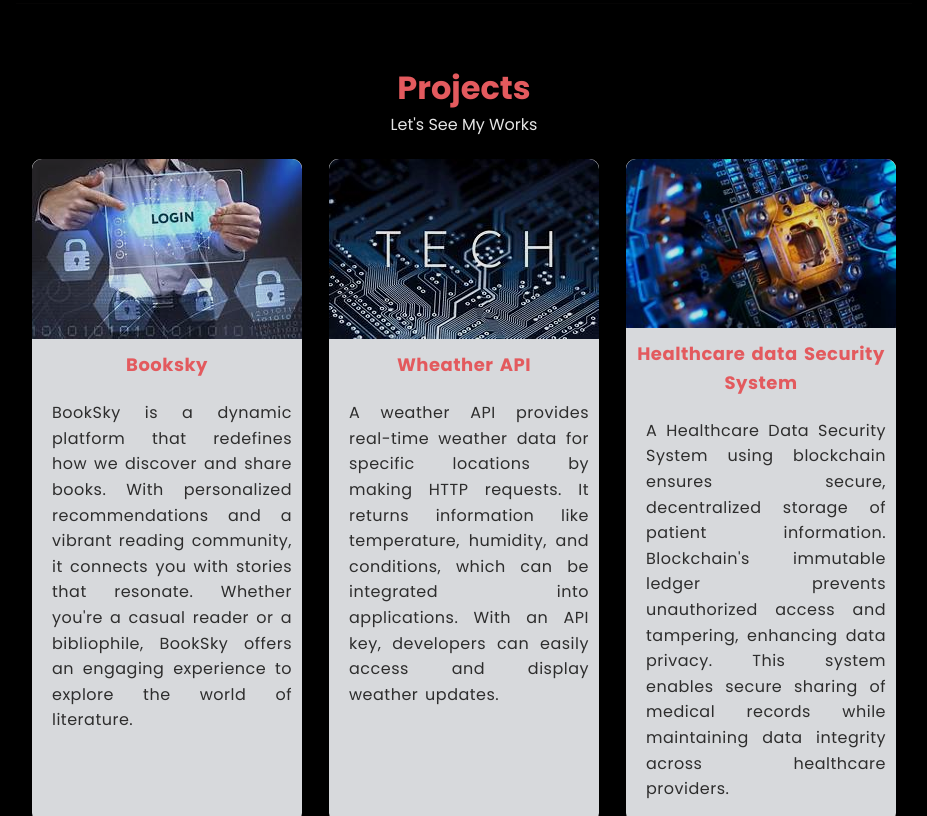
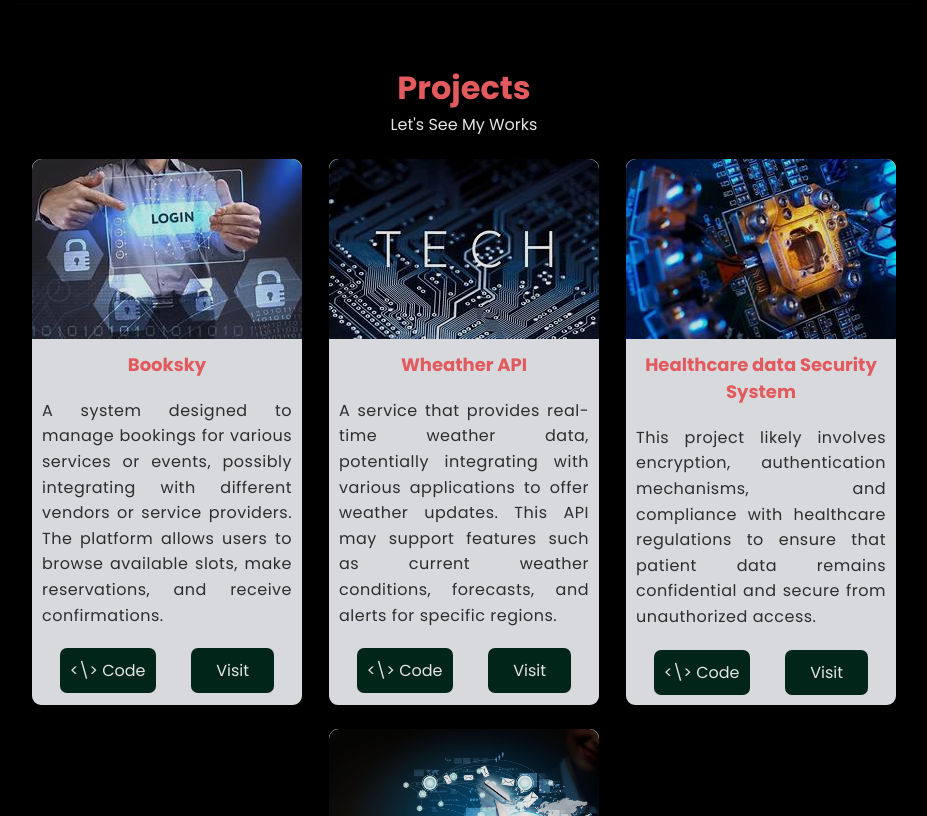
Before and after one commit to vengat10/Personal_Website, a plain HTML site: page index.html in a window 1280 px wide. Shown: the part 1506-2322 px from the top of the page, without its empty margins (176-1103 px from the left). Drawn offline with Linux system fonts and the light colour scheme.

Commit message:
added project button

```diff
--- a/index.html
+++ b/index.html
@@ -134,22 +134,38 @@
             <div class="project1">
                 <img src="img/1.jpeg">
                 <h3>Booksky</h3>
-                <p>BookSky is a dynamic platform that redefines how we discover and share books. With personalized recommendations and a vibrant reading community, it connects you with stories that resonate. Whether you're a casual reader or a bibliophile, BookSky offers an engaging experience to explore the world of literature.</p>
+                <p> A system designed to manage bookings for various services or events, possibly integrating with different vendors or service providers. The platform allows users to browse available slots, make reservations, and receive confirmations.</p>
+                <div class="button">
+                    <a href="https://github.com/vengat10/My_Blog.git" class="code"><\> Code</a>
+                    <a href="" class="view">Visit</a>
+                </div>
             </div>
             <div class="project1">
                 <img src="img/6.jpeg">
                 <h3>Wheather API</h3>
-                <p>A weather API provides real-time weather data for specific locations by making HTTP requests. It returns information  like temperature, humidity, and conditions, which can be integrated into applications. With an API key, developers can easily access and display weather updates.</p>
+                <p> A service that provides real-time weather data, potentially integrating with various applications to offer weather updates. This API may support features such as current weather conditions, forecasts, and alerts for specific regions.</p>
+                <div class="button">
+                    <a href="https://github.com/vengat10/wheather-API.git"  class="code"><\> Code</a>
+                    <a href="" class="view">Visit</a>
+                </div>
             </div>
             <div class="project1">
-                <img src="img/2.jpeg" style="width: 270px;">
+                <img src="img/2.jpeg" style="width: 270px; height: 180px;">
                 <h3>Healthcare data Security System</h3>
-                <p>A Healthcare Data Security System using blockchain ensures secure, decentralized storage of patient information. Blockchain's immutable ledger prevents unauthorized access and tampering, enhancing data privacy. This system enables secure sharing of medical records while maintaining data integrity across healthcare providers.</p>
+                <p> This project likely involves encryption, authentication mechanisms, and compliance with healthcare regulations to ensure that patient data remains confidential and secure from unauthorized access.</p>
+                <div class="button">
+                    <a href="https://github.com/vengat10/healthcare-data.git" class="code"><\> Code</a>
+                    <a href="" class="view">Visit</a>
+                </div>
             </div>
             <div class="project1">
                 <img src="img/4.jpg" style="width: 270px; height: 180px;">
                 <h3>Sport Complex Booking System</h3>
-                <p>A Sports Complex Booking System streamlines the reservation process for facilities like courts, fields, and gyms. Users can easily view availability, book slots, and manage their reservations online. The system ensures efficient facility usage and provides a seamless experience for both users and administrators.</p>
+                <p>A management tool for reserving facilities at a sports complex. It allows users to view availability, book time slots, and manage their reservations. This system may also include payment proceed upcoming.</p>
+                <div class="button">
+                    <a href="https://github.com/vengat10/Personal_Website.git" class="code"><\> Code</a>
+                    <a href="" class="view">Visit</a>
+                </div>
             </div>
         </div>
     </section><hr>
--- a/style.css
+++ b/style.css
@@ -21,15 +21,6 @@ body {
     font-family: "Poppins", sans-serif;
     font-size: 16px;
     color:white;
-}
-.project-container, .project1 p{
-    text-align: justify;
-    word-spacing: 2px;
-    letter-spacing: 0.5px;
-    line-height: 1.6;
-    margin: 10px 0;
-    font-size: 16px;
-    color: #333;
 }
 
 h1 {
@@ -243,10 +234,47 @@ hr {
 
 .project1 p {
     padding: 10px;
+    margin: 10px;
     margin-left: 10px;
+    text-align: justify;
+    word-spacing: 0.2px;
+    letter-spacing: 0.5px;
+    line-height: 1.6;
+    margin: 10px 0;
+    font-size: 16px;
+}
+.button{
+    display:flex;
+    justify-content: space-around;
+    bottom: 5px;
+    margin: 10px;
 
 }
+.button >  .code{
+    background-color: rgb(3, 42, 29);
+    color: white;
+    padding: 10px;
+    border-radius:7px;
+    border: none;
+    text-decoration: none;
 
+}
+.button > .view{
+    background-color: rgb(3, 42, 29);
+    color: white;
+    padding: 10px 25px 10px 25px;
+    border-radius:7px;
+    border: none;
+    text-decoration: none;
+}
+.code:hover{
+    background-color: rgb(1, 70, 47);
+    transform: scale(1.05);
+}
+.view:hover{
+     background-color: rgb(1, 70, 47);
+    transform: scale(1.05);
+}
 /* Contact Section */
 .contact-container {
     display: flex;
@@ -374,6 +402,7 @@ hr {
 
     .menu-bar {
         display: block;
+        font-size: 30px;
     }
 
     .about-me-container {
```
